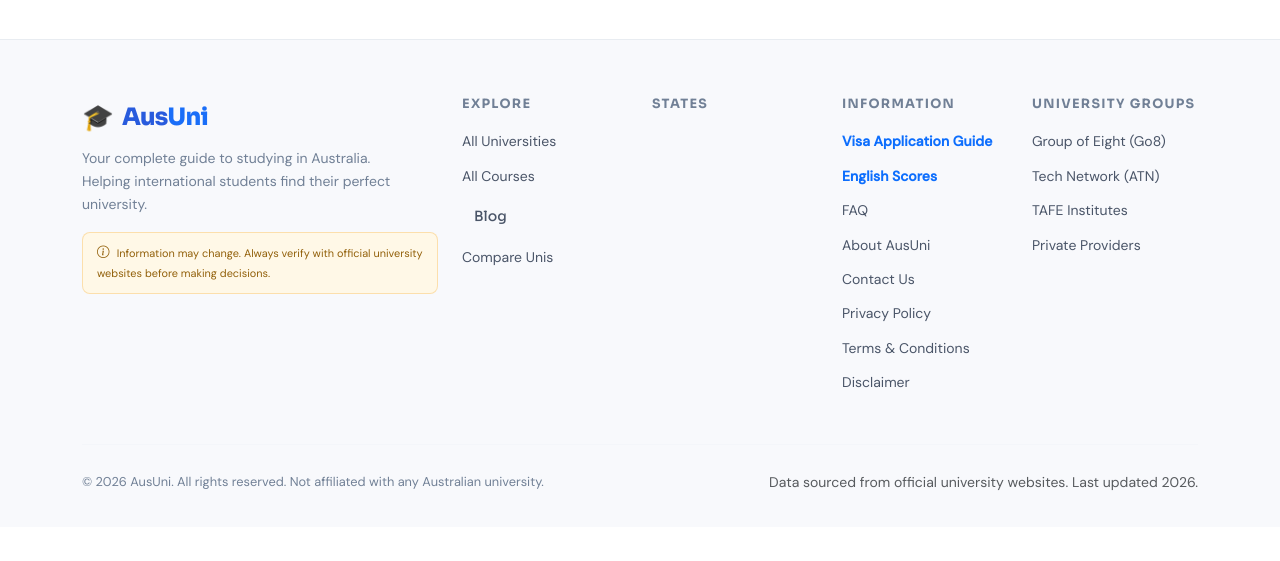
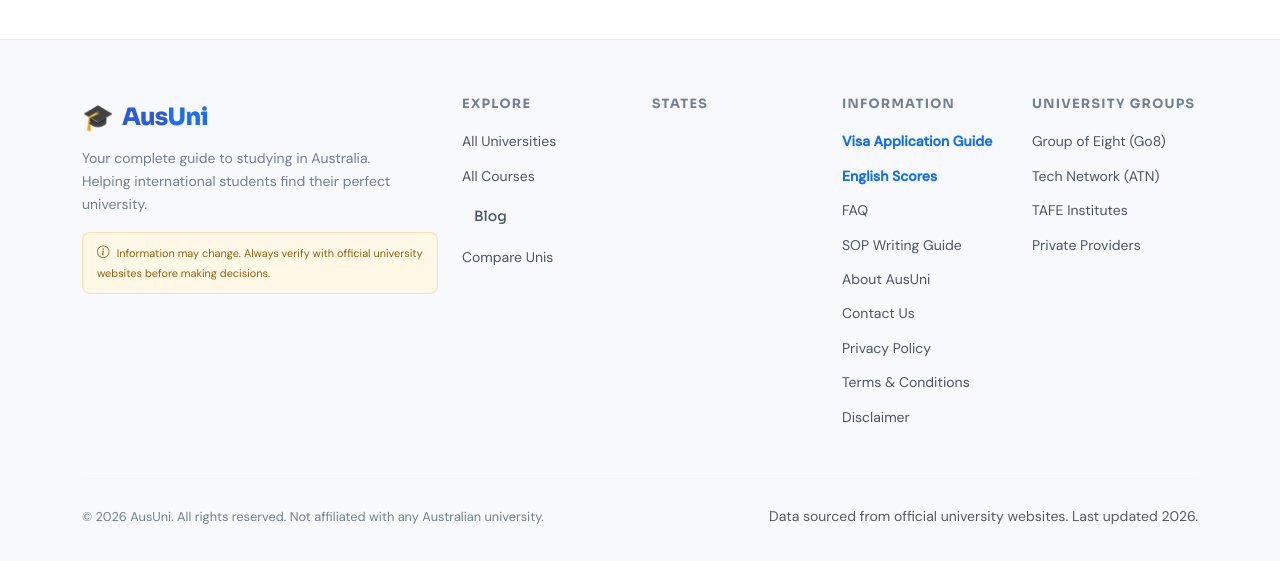
Before and after one commit to Pratiixdn/AusUni, a Django app: template templates/pages/about.html in a window 1280 px wide. Shown: the part 2936-3497 px from the top of the page. Before the commit the page ends 3427 px from the top, so only its background shows below. Run offline with Django 4.2, Linux system fonts and the light colour scheme; the template is opened without the code that fills it, so the values that code supplies are empty.

Commit message:
Update base.html

```diff
--- a/templates/base.html
+++ b/templates/base.html
@@ -182,6 +182,7 @@
                         <li><a href="{% url 'english_comparison' %}" class="text-primary fw-bold">English Scores</a>
                         </li>
                         <li><a href="{% url 'faq' %}">FAQ</a></li>
+                        <li><a href="{% url 'sop_guide' %}">SOP Writing Guide</a></li>
                         <li><a href="{% url 'about' %}">About AusUni</a></li>
                         <li><a href="{% url 'contact' %}">Contact Us</a></li>
                         <li><a href="{% url 'privacy_policy' %}">Privacy Policy</a></li>
```
